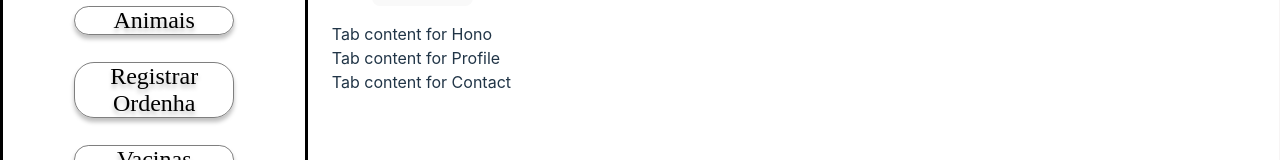
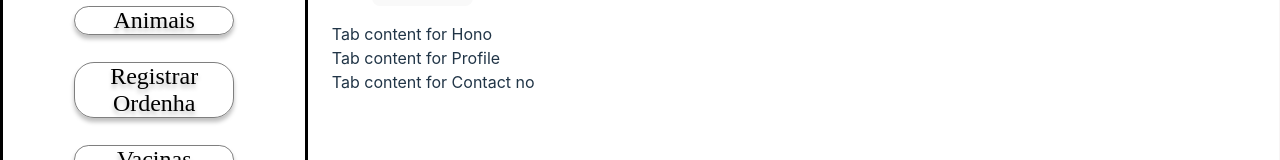
Before and after one commit to GabrielDBri/Muu-Project, a React (Vite) app: page /animais in a window 1280 px wide. Shown: the part 237-397 px from the top of the page. Built offline with nearby package versions, Linux system fonts and the light colour scheme.

Commit message:
Update Animais.jsx

```diff
--- a/src/pages/Animais.jsx
+++ b/src/pages/Animais.jsx
@@ -23,7 +23,7 @@ function Animais() {
                 Tab content for Profile
             </Tab>
             <Tab eventKey="contact" title="Contact" disabled>
-                Tab content for Contact
+                Tab content for Contact no
             </Tab>
         </Tabs>
     );
```
